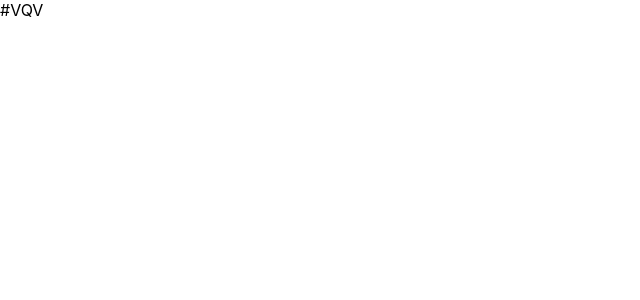
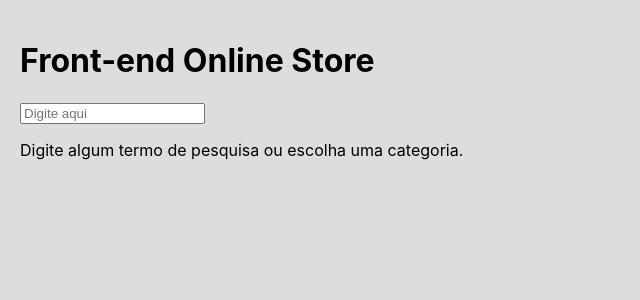
Before and after one commit to gustavodutradev/Project-Online-Store, a React (Create React App) app: page / in a window 1280 px wide. Shown: the top 300 px of the page, without its empty margins (0-640 px from the left). Built offline with nearby package versions, Linux system fonts and the light colour scheme.

Commit message:
requisito 2 finalizado, pedro + gustavo

```diff
--- a/src/App.js
+++ b/src/App.js
@@ -1,11 +1,13 @@
 import React from 'react';
 import './App.css';
+import Content from './components/Content';
 
 class App extends React.Component {
   render() {
     return (
       <div>
-        #VQV
+        <h1>Front-end Online Store</h1>
+        <Content />
       </div>
     );
   }
--- /dev/null
+++ b/src/components/Content.jsx
@@ -0,0 +1,42 @@
+import React, { Component } from 'react';
+
+class Content extends Component {
+  state = {
+    searchInput: '',
+  }
+
+  handleChange = ({ target }) => {
+    this.setState({
+      searchInput: target.value,
+    });
+  }
+
+  render() {
+    const { searchInput } = this.state;
+    const searchMinLimit = 0;
+    const searchRule = searchInput.length > searchMinLimit;
+
+    return (
+      <div>
+        <label htmlFor="home-initial-message">
+          <input
+            type="text"
+            id="home-initial-message"
+            onChange={ this.handleChange }
+            placeholder="Digite aqui"
+          />
+        </label>
+        { searchRule ? '' : (
+          <p
+            data-testid="home-initial-message"
+          >
+            Digite algum termo de pesquisa ou escolha uma categoria.
+          </p>
+        )}
+
+      </div>
+    );
+  }
+}
+
+export default Content;
--- a/src/index.css
+++ b/src/index.css
@@ -5,6 +5,8 @@ body {
     sans-serif;
   -webkit-font-smoothing: antialiased;
   -moz-osx-font-smoothing: grayscale;
+  padding: 20px;
+  background-color: rgb(221, 221, 221);
 }
 
 code {
--- a/src/index.js
+++ b/src/index.js
@@ -3,11 +3,12 @@ import ReactDOM from 'react-dom';
 import './index.css';
 import App from './App';
 import * as serviceWorker from './serviceWorker';
+import { BrowserRouter } from 'react-router-dom';
 
 ReactDOM.render(
-  <React.StrictMode>
+  <BrowserRouter>
     <App />
-  </React.StrictMode>,
+  </BrowserRouter>,
   document.getElementById('root'),
 );
 
```
